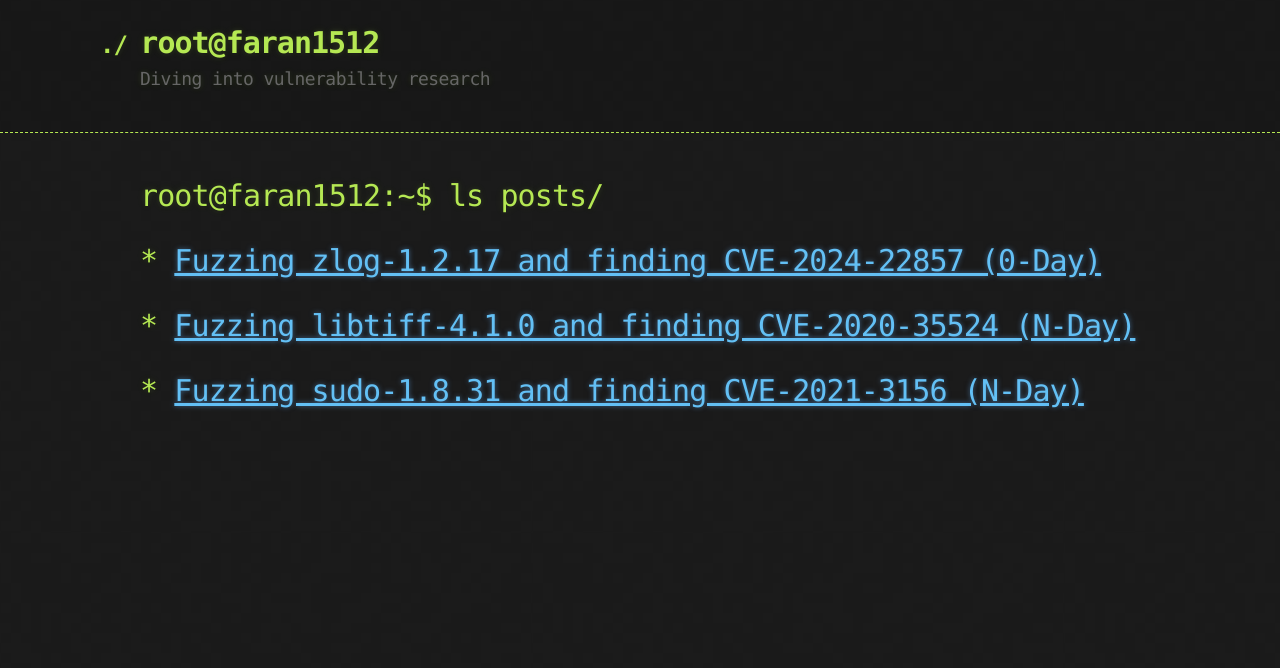
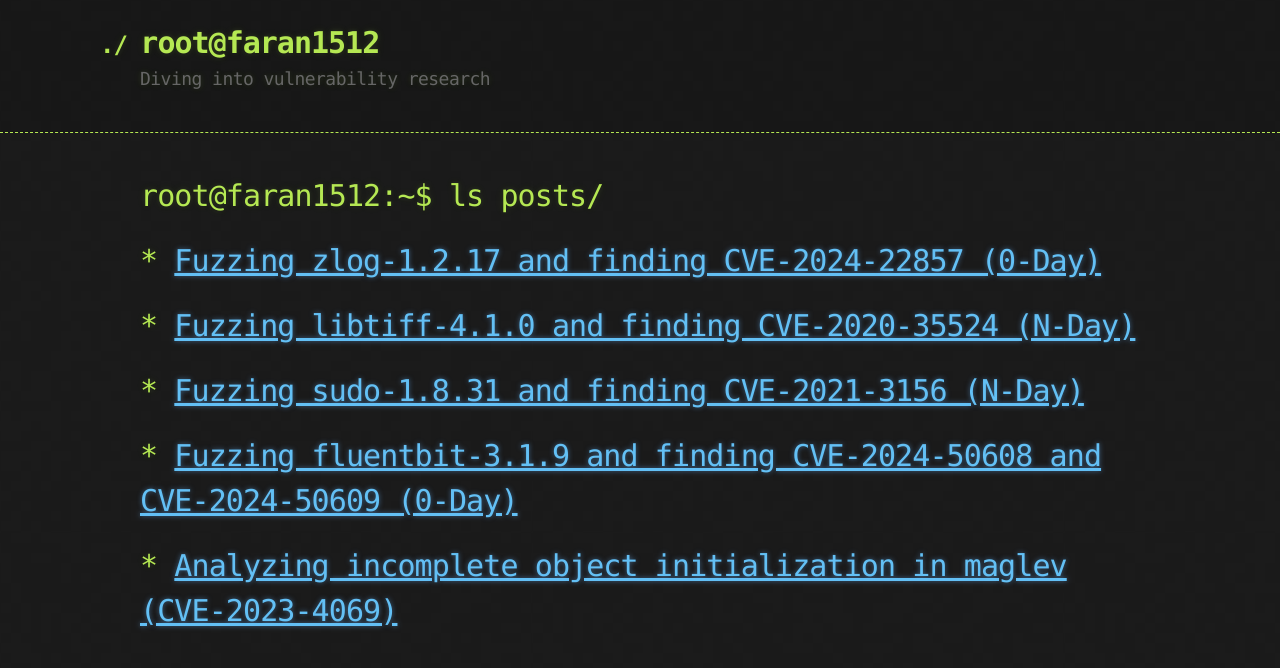
Before and after one commit to faran1512/faran1512.github.io, a Jekyll site: the page built from index.md, in a window 1280 px wide. Shown: the top 668 px of the page. Built offline with Jekyll 4.4.1, drawn with Linux system fonts in a browser that asks for light colours; our own code applies the rules of GitHub Pages for plain Markdown files.

Commit message:
Added CVE_2023_4069 Analysis

```diff
--- a/index.md
+++ b/index.md
@@ -7,3 +7,5 @@ layout: default
 # * [Fuzzing zlog-1.2.17 and finding CVE-2024-22857 (0-Day)](https://www.ebryx.com/blogs/fuzzing-zlog-v1-2-17-with-afl)
 # * [Fuzzing libtiff-4.1.0 and finding CVE-2020-35524 (N-Day)](./CVE-2020-35524_Recreate.md)
 # * [Fuzzing sudo-1.8.31 and finding CVE-2021-3156 (N-Day)](./CVE-2021-3156_Recreate.md)
+# * [Fuzzing fluentbit-3.1.9 and finding CVE-2024-50608 and CVE-2024-50609 (0-Day)](https://www.ebryx.com/blogs/exploring-cve-2024-50608-and-cve-2024-50609)
+# * [Analyzing incomplete object initialization in maglev (CVE-2023-4069)](./CVE-2023-4069_Analysis.md)
```
Also changed, not shown: CVE-2023-4069_Analysis.md (added, +3 -0 lines).
